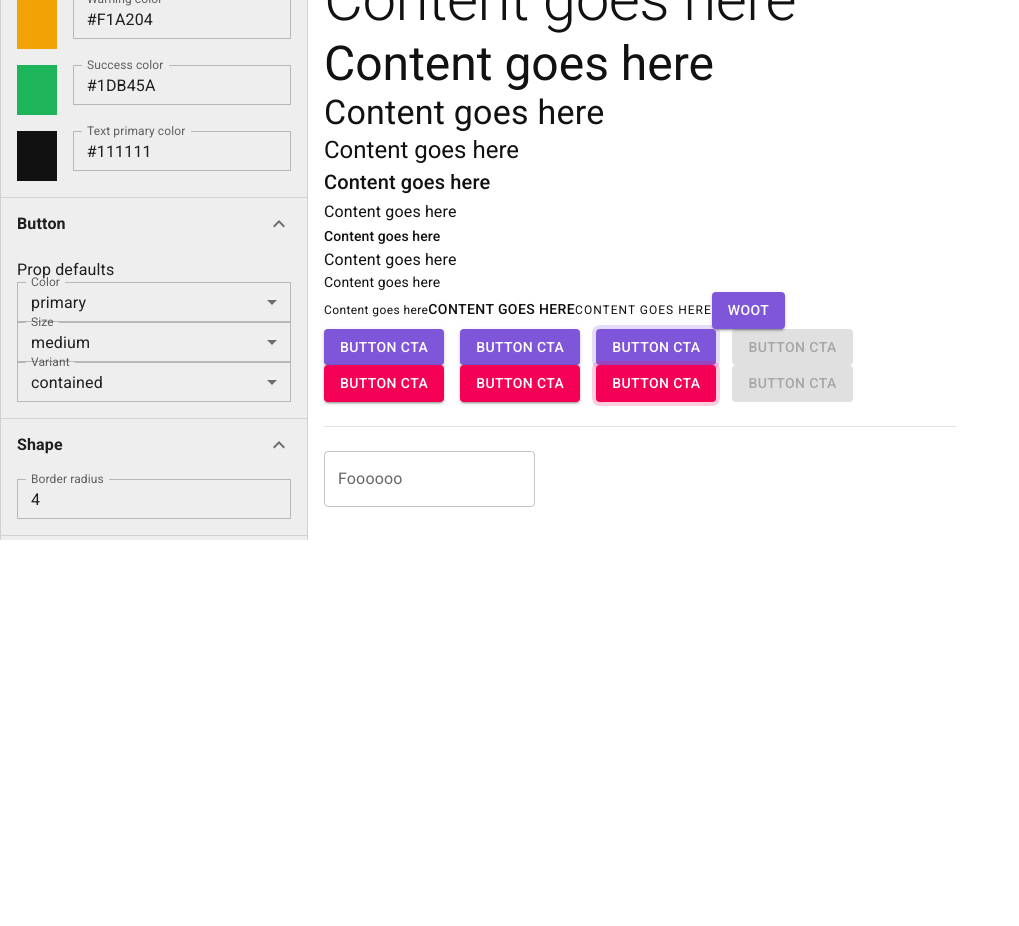
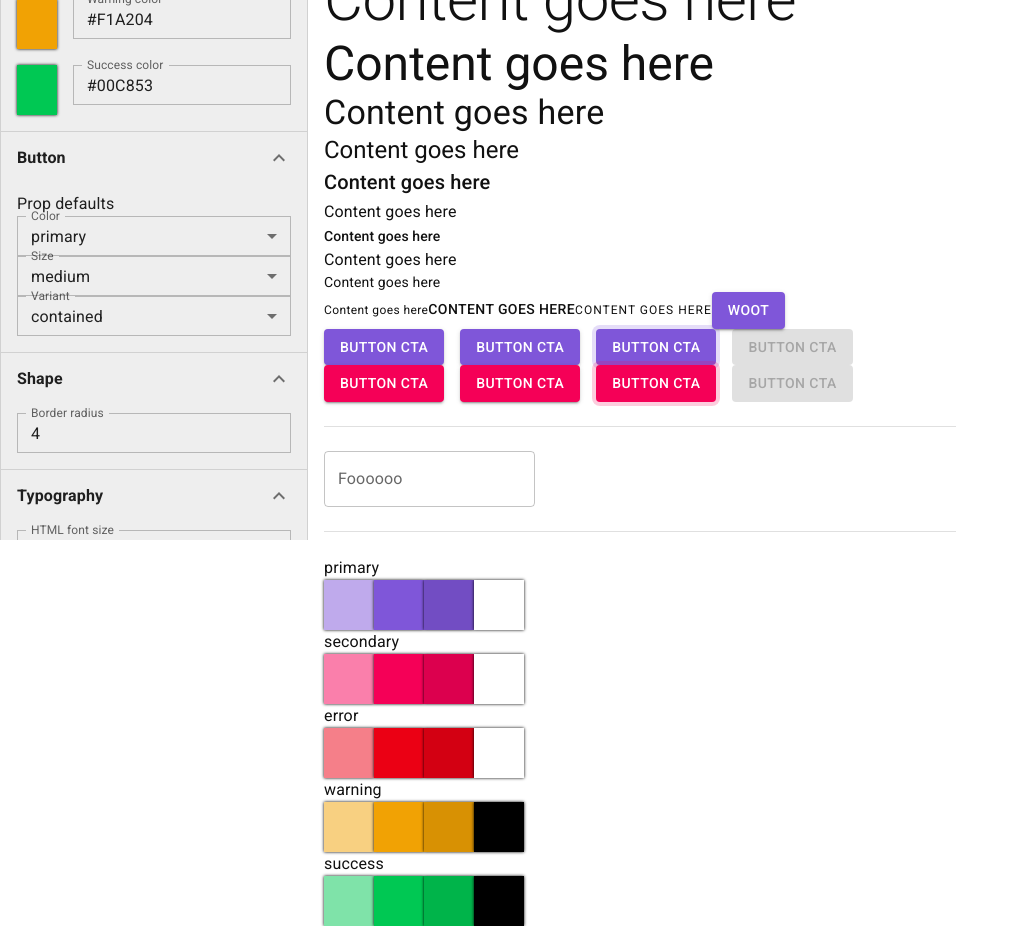
Before and after one commit to sernstberger/mui-theme-creator, a React (Create React App) app: page / in a window 1280 px wide. Shown: the part 260-1186 px from the top of the page, without its empty margins (0-1019 px from the left). Before the commit the page ends 800 px from the top, so only its background shows below. Built offline with nearby package versions, Linux system fonts and the light colour scheme; a web font is replaced by a local one.

Commit message:
Feature/make color dynamic (#2)

```diff
--- a/src/App.tsx
+++ b/src/App.tsx
@@ -14,6 +14,7 @@ import Sidebar from "./components/Sidebar";
 import { useFormikContext } from "formik";
 import CssBaseline from "@mui/material/CssBaseline";
 import { ThemeProvider } from "@mui/material/styles";
+import ColorSwatch from "./components/ColorSwatch";
 
 const App = () => {
   const { values } = useFormikContext<any>();
@@ -42,9 +43,7 @@ const App = () => {
             <MuiTypography variant="caption">Content goes here</MuiTypography>
             <MuiTypography variant="button">Content goes here</MuiTypography>
             <MuiTypography variant="overline">Content goes here</MuiTypography>
-
             <MuiButton variant={values.button.variant}>Woot</MuiButton>
-
             <Stack spacing={2} direction="row">
               <MuiButton variant="contained">Button CTA</MuiButton>
               <MuiButton variant="contained" className="Mui-hover">
@@ -57,7 +56,6 @@ const App = () => {
                 Button CTA
               </MuiButton>
             </Stack>
-
             <Stack spacing={2} direction="row">
               <MuiButton color="secondary" variant="contained">
                 Button CTA
@@ -86,6 +84,44 @@ const App = () => {
             <div>
               <TextField label="Foooooo" />
             </div>
+            <br />
+            <Divider />
+            <br />
+            primary
+            <Stack direction="row">
+              <ColorSwatch color={values.palette.primary.light} />
+              <ColorSwatch color={values.palette.primary.main} />
+              <ColorSwatch color={values.palette.primary.dark} />
+              <ColorSwatch color={values.palette.primary.contrastText} />
+            </Stack>
+            secondary
+            <Stack direction="row">
+              <ColorSwatch color={values.palette.secondary.light} />
+              <ColorSwatch color={values.palette.secondary.main} />
+              <ColorSwatch color={values.palette.secondary.dark} />
+              <ColorSwatch color={values.palette.secondary.contrastText} />
+            </Stack>
+            error
+            <Stack direction="row">
+              <ColorSwatch color={values.palette.error.light} />
+              <ColorSwatch color={values.palette.error.main} />
+              <ColorSwatch color={values.palette.error.dark} />
+              <ColorSwatch color={values.palette.error.contrastText} />
+            </Stack>
+            warning
+            <Stack direction="row">
+              <ColorSwatch color={values.palette.warning.light} />
+              <ColorSwatch color={values.palette.warning.main} />
+              <ColorSwatch color={values.palette.warning.dark} />
+              <ColorSwatch color={values.palette.warning.contrastText} />
+            </Stack>
+            success
+            <Stack direction="row">
+              <ColorSwatch color={values.palette.success.light} />
+              <ColorSwatch color={values.palette.success.main} />
+              <ColorSwatch color={values.palette.success.dark} />
+              <ColorSwatch color={values.palette.success.contrastText} />
+            </Stack>
           </>
         </ThemeProvider>
       </Grid>
--- /dev/null
+++ b/src/components/ColorSwatch/index.tsx
@@ -0,0 +1,17 @@
+import { Tooltip } from "@mui/material";
+import Box from "@mui/material/Box";
+import { useFormikContext } from "formik";
+
+const ColorSwatch = ({ color }: any) => {
+  return (
+    <Tooltip title={color} arrow>
+      <Box
+        sx={{ backgroundColor: color, boxShadow: "0 0 3px black" }}
+        height={50}
+        width={50}
+      />
+    </Tooltip>
+  );
+};
+
+export default ColorSwatch;
--- a/src/components/Sidebar/Palette/Color.tsx
+++ b/src/components/Sidebar/Palette/Color.tsx
@@ -1,21 +1,25 @@
-import * as React from "react";
-import Box from "@mui/material/Box";
-import InputLabel from "@mui/material/InputLabel";
-import MenuItem from "@mui/material/MenuItem";
-import FormControl from "@mui/material/FormControl";
-import { Formik, Field, Form, FormikHelpers, useFormikContext } from "formik";
-import { Stack, TextField } from "@mui/material";
+import { useEffect } from "react";
+import { useFormikContext, getIn } from "formik";
+import { Stack } from "@mui/material";
 import TextInput from "../../Form/TextInput";
+import ColorSwatch from "../../ColorSwatch";
+import { createPaletteColor } from "../../../utils";
 
 const Color = ({ field, label }: any) => {
-  const { values, handleChange, touched, errors } = useFormikContext<any>();
+  const { values, handleChange, touched, setFieldValue } =
+    useFormikContext<any>();
+
+  useEffect(() => {
+    const getColorString = (meh: string) =>
+      getIn(values, `palette.${field}.${meh}`);
+    const colorPaletteObj = createPaletteColor(getColorString("main"));
+    setFieldValue(`palette.${field}`, colorPaletteObj);
+  }, [values.palette[field].main]);
+
   return (
     <Stack direction="row" spacing={2}>
-      <Box style={{ backgroundColor: values[field] }} height={50} width={50} />
-      <TextInput {...{ field, label }} />
-      {/* <Box style={{ backgroundColor: values[field] }} height={50} width={50} />
-      <Box style={{ backgroundColor: values[field] }} height={50} width={50} />
-      <Box style={{ backgroundColor: values[field] }} height={50} width={50} /> */}
+      <ColorSwatch color={getIn(values, `palette.${field}.main`)} />
+      <TextInput field={`palette.${field}.main`} {...{ label }} />
     </Stack>
   );
 };
--- a/src/components/Sidebar/Palette/index.tsx
+++ b/src/components/Sidebar/Palette/index.tsx
@@ -6,12 +6,12 @@ const Palette = () => {
   return (
     <Layout title="Palette">
       <Stack spacing={2}>
-        <Color field="primaryColor" label="Primary color" />
-        <Color field="secondaryColor" label="Secondary color" />
-        <Color field="errorColor" label="Error color" />
-        <Color field="warningColor" label="Warning color" />
-        <Color field="successColor" label="Success color" />
-        <Color field="textPrimaryColor" label="Text primary color" />
+        <Color field="primary" label="Primary color" />
+        <Color field="secondary" label="Secondary color" />
+        <Color field="error" label="Error color" />
+        <Color field="warning" label="Warning color" />
+        <Color field="success" label="Success color" />
+        {/* <Color field="textPrimary" label="Text primary color" /> */}
       </Stack>
     </Layout>
   );
--- a/src/index.tsx
+++ b/src/index.tsx
@@ -1,6 +1,7 @@
 import ReactDOM from "react-dom";
 import App from "./App";
 import { Formik, Form, FormikHelpers } from "formik";
+import { createPaletteColor } from "./utils";
 
 interface FontSizeProps {
   number: number;
@@ -14,12 +15,22 @@ interface TypographyStyles {
   letterSpacing: number | string;
 }
 
+interface PaletteColor {
+  light: string;
+  main: string;
+  dark: string;
+  contrastText: string;
+}
+
 interface Values {
-  primaryColor: string;
-  secondaryColor: string;
-  errorColor: string;
-  warningColor: string;
-  successColor: string;
+  palette: {
+    primary: PaletteColor;
+    secondary: PaletteColor;
+    error: PaletteColor;
+    warning: PaletteColor;
+    success: PaletteColor;
+  };
+
   textPrimaryColor: string;
   borderRadius: number;
   htmlFontSize: number;
@@ -63,11 +74,14 @@ ReactDOM.render(
   <Formik
     // enableReinitialize
     initialValues={{
-      primaryColor: "#7F56D9",
-      secondaryColor: "#F50057",
-      errorColor: "#EB0014",
-      warningColor: "#F1A204",
-      successColor: "#1DB45A",
+      palette: {
+        primary: createPaletteColor("#7F56D9"),
+        secondary: createPaletteColor("#F50057"),
+        error: createPaletteColor("#EB0014"),
+        warning: createPaletteColor("#F1A204"),
+        success: createPaletteColor("#00C853"),
+      },
+
       textPrimaryColor: "#111111",
       borderRadius: 4,
       htmlFontSize: 16,
--- a/src/theme/dynamicTheme.tsx
+++ b/src/theme/dynamicTheme.tsx
@@ -1,6 +1,7 @@
 import { createTheme } from "@mui/material/styles";
-import { alpha, lighten, darken } from "@mui/material";
+import { alpha, lighten, darken, getContrastRatio } from "@mui/material";
 import { useFormikContext } from "formik";
+import { createPaletteColor } from "../utils";
 
 const theme = () => {
   const { values } = useFormikContext<any>();
@@ -20,28 +21,12 @@ const theme = () => {
       borderRadius: values.borderRadius,
     },
     palette: {
-      primary: {
-        light: lighten(values.primaryColor, 0.5),
-        main: values.primaryColor,
-        dark: darken(values.primaryColor, 0.1),
-        contrastText: "#FFF",
-      },
-      secondary: {
-        light: lighten(values.secondaryColor, 0.5),
-        main: values.secondaryColor,
-        dark: darken(values.secondaryColor, 0.1),
-        contrastText: "#FFF",
-      },
+      primary: createPaletteColor(values.palette.primary.main),
+      secondary: createPaletteColor(values.palette.secondary.main),
+      error: createPaletteColor(values.palette.error.main),
+      warning: createPaletteColor(values.palette.warning.main),
+      success: createPaletteColor(values.palette.success.main),
 
-      error: {
-        main: values.errorColor,
-      },
-      warning: {
-        main: values.warningColor,
-      },
-      success: {
-        main: values.successColor,
-      },
       text: {
         primary: values.textPrimaryColor,
       },
@@ -87,15 +72,18 @@ const theme = () => {
         styleOverrides: {
           containedPrimary: {
             "&.Mui-focusVisible": {
-              boxShadow: `0 0 0 4px ${alpha(values.primaryColor, 0.2)}`,
+              boxShadow: `0 0 0 4px ${alpha(values.palette.primary.main, 0.2)}`,
             },
             // "&:hover": {
-            //   boxShadow: `0 0 0 4px ${alpha(values.primaryColor, 0.2)}`,
+            //   boxShadow: `0 0 0 4px ${alpha(values.palette.primary.main, 0.2)}`,
             // },
           },
           containedSecondary: {
             "&.Mui-focusVisible": {
-              boxShadow: `0 0 0 4px ${alpha(values.secondaryColor, 0.2)}`,
+              boxShadow: `0 0 0 4px ${alpha(
+                values.palette.secondary.main,
+                0.2
+              )}`,
             },
             // "&:hover": {
             //   boxShadow: `0 0 0 4px ${alpha(values.primaryColor, 0.2)}`,
--- /dev/null
+++ b/src/utils/index.tsx
@@ -0,0 +1,14 @@
+import { lighten, darken, getContrastRatio } from "@mui/material";
+
+const createPaletteColor = (color: string) => {
+  const contrastRatio = getContrastRatio("#FFF", color);
+  const contrastText = contrastRatio >= 3 ? "#FFF" : "#000";
+  return {
+    light: lighten(color, 0.5),
+    main: color,
+    dark: darken(color, 0.1),
+    contrastText,
+  };
+};
+
+export { createPaletteColor };
```
